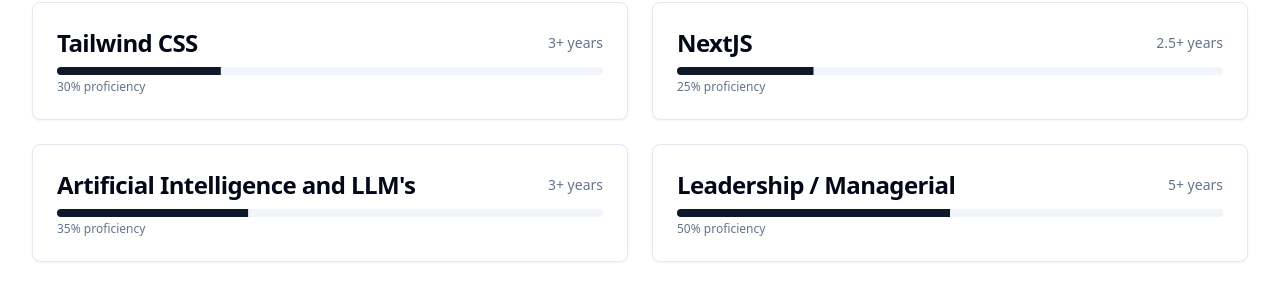
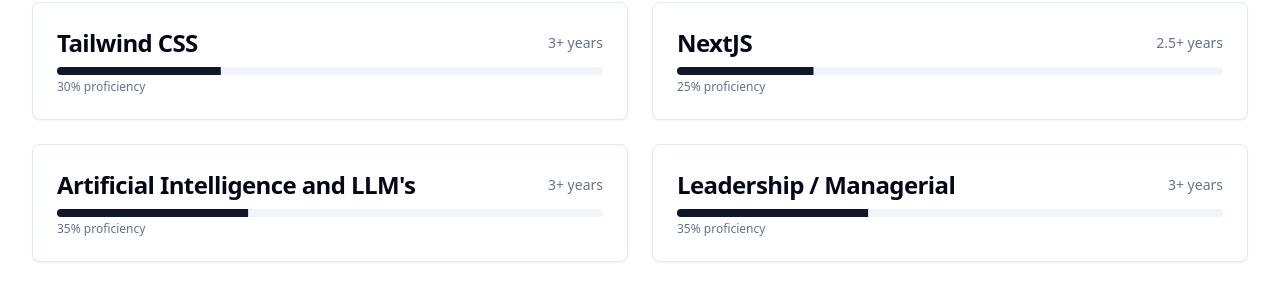
Before and after one commit to clydegold8/acaso-portfolio-motion, a React (Vite) app: page / in a window 1280 px wide. Shown: the part 1894-2181 px from the top of the page. Built offline with nearby package versions, Linux system fonts and the light colour scheme.

Commit message:
update skills

```diff
--- a/src/pages/Index.tsx
+++ b/src/pages/Index.tsx
@@ -103,7 +103,7 @@ const Index = () => {
     { name: "Tailwind CSS", years: 3, percentage: 30 },
     { name: "NextJS", years: 2.5, percentage: 25 },
     { name: "Artificial Intelligence and LLM's", years: 3, percentage: 35 },
-    { name: "Leadership / Managerial", years: 5, percentage: 50 },
+    { name: "Leadership / Managerial", years: 3, percentage: 35 },
   ];
 
   const experiences = [
```
